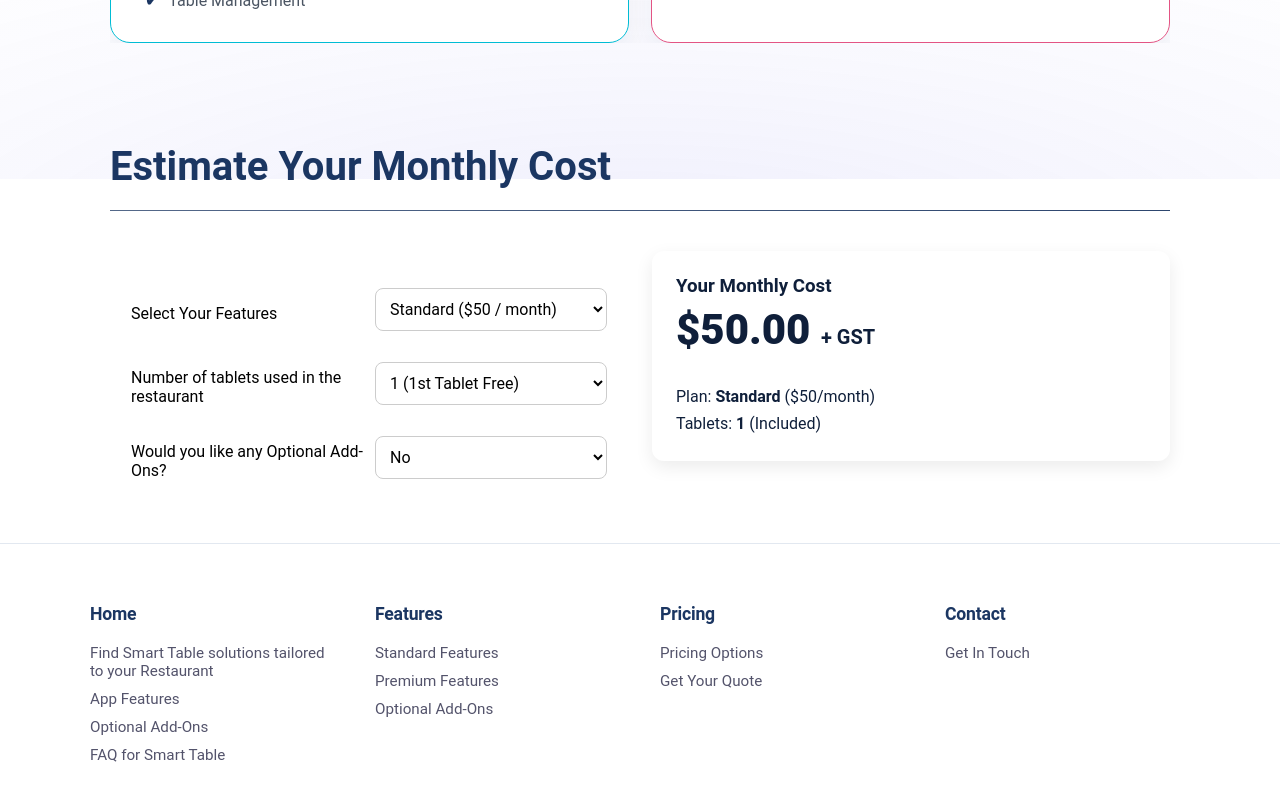
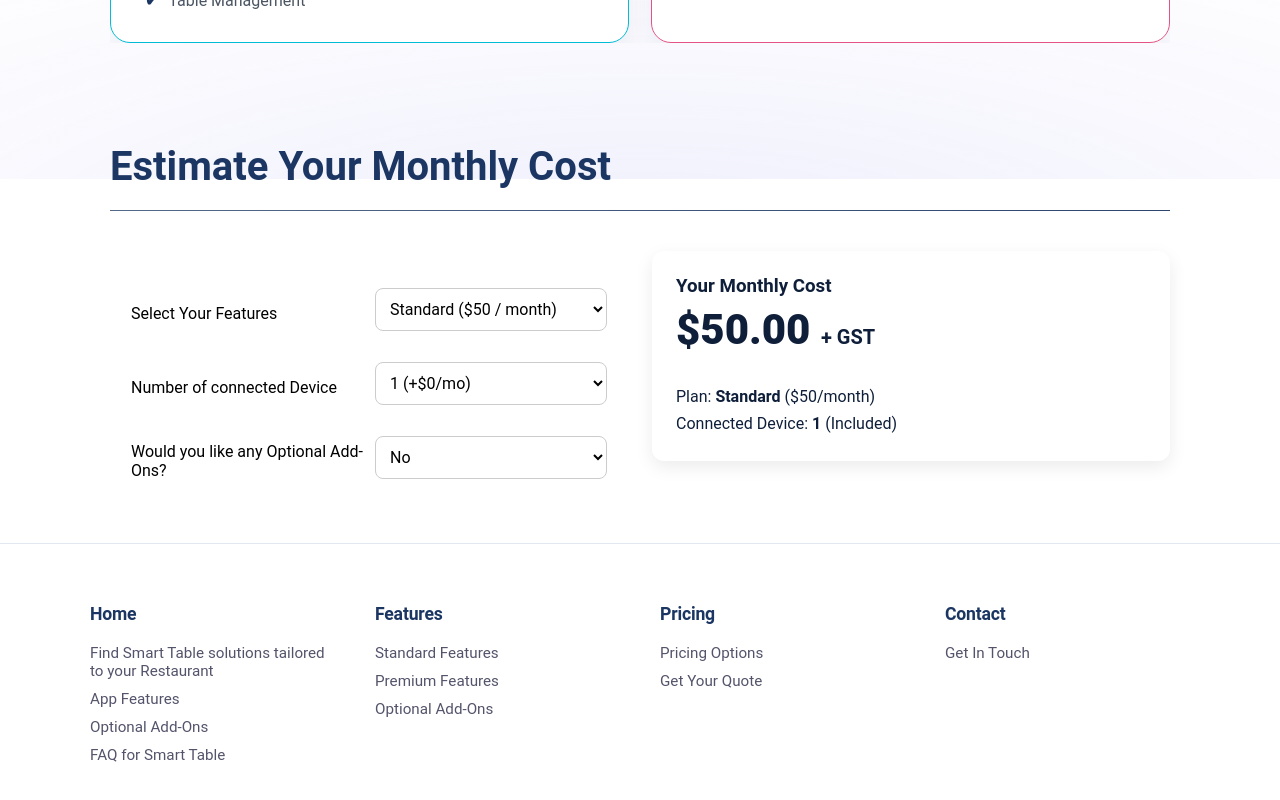
Before and after one commit to Harry-SmartTableNZ/SmartTable, a React (Create React App) app: page /pricing in a window 1280 px wide. Shown: the part 621-1421 px from the top of the page. Built offline with nearby package versions, Linux system fonts and the light colour scheme.

Commit message:
Update PricingPage.jsx

```diff
--- a/src/pages/PricingPage.jsx
+++ b/src/pages/PricingPage.jsx
@@ -134,9 +134,7 @@ function PricingCalculator() {
 
         {/* Tablet count */}
         <div className="form-row">
-          <label htmlFor="tabletCount">
-            Number of tablets used in the restaurant
-          </label>
+          <label htmlFor="tabletCount">Number of connected Device</label>
           <select
             id="tabletCount"
             value={tabletCount}
@@ -145,8 +143,7 @@ function PricingCalculator() {
           >
             {Array.from({ length: 10 }, (_, i) => i + 1).map((n) => (
               <option key={n} value={n}>
-                {n}{" "}
-                {n === 1 ? "(1st Tablet Free)" : `(+$${(n - 1) * 40}/mo extra)`}
+                {n} {n === 1 ? "(+$0/mo)" : `(+$${(n - 1) * 40}/mo extra)`}
               </option>
             ))}
           </select>
@@ -247,7 +244,7 @@ function PricingCalculator() {
             {PLAN_PRICE[plan]}/month)
           </div>
           <div>
-            Tablets: <strong>{tabletCount}</strong>{" "}
+            Connected Device: <strong>{tabletCount}</strong>{" "}
             {tabletCount > 1 ? (
               <span>
                 (1 Free + {tabletCount - 1} @ $40 = +${(tabletCount - 1) * 40})
```
